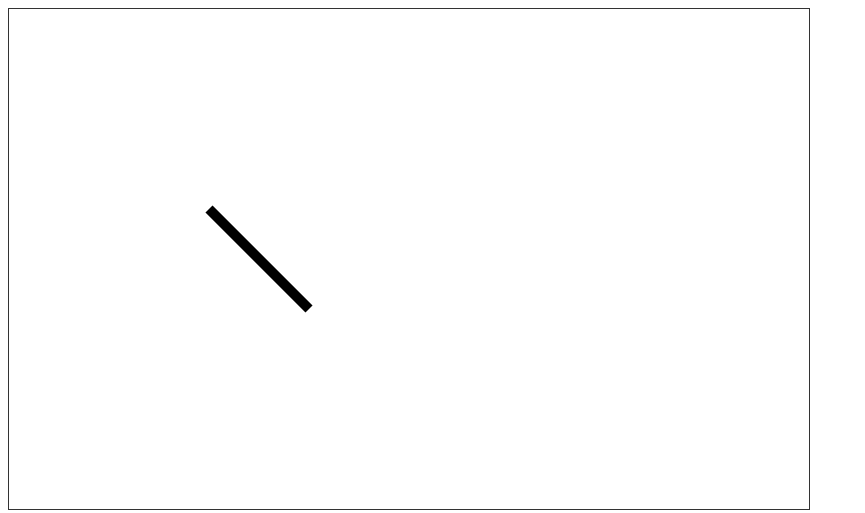
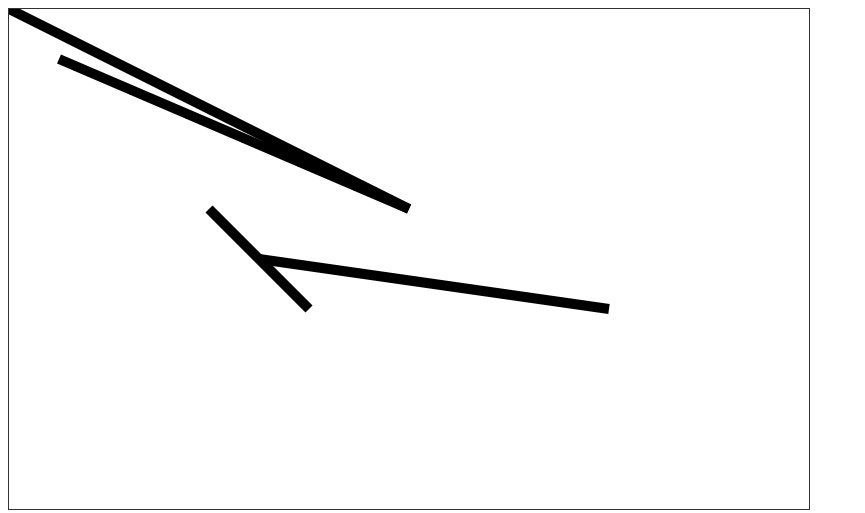
Before and after one commit to Germey/CanvasDemo, a plain HTML site: page index7.html in a window 1280 px wide. Shown: the whole page, without its empty margins (0-865 px from the left). Drawn offline with Linux system fonts and the light colour scheme.

Commit message:
save and restore

```diff
--- a/index7.html
+++ b/index7.html
@@ -14,9 +14,30 @@
 		var context = canvas.getContext("2d");
 		context.lineWidth = 10;
 		context.beginPath();
+		/* 向右和向下分别平移200像素 */
 		context.translate(200,200);
 		context.lineTo(0,0);
 		context.lineTo(100,100);
 		context.stroke();
+		/* 如果这样的话，平移会被保留，需要重新反向平移 */
+		context.translate(-200,-200);
+		context.beginPath();
+		context.lineTo(0,0);
+		context.lineTo(400,200);
+		context.stroke();
+		/* 比这个更好的解决方法是使用save和restore*/
+		context.save();
+		context.beginPath();
+		/* 向右和向下分别平移200像素 */
+		context.translate(200,200);
+		context.lineTo(50,50);
+		context.lineTo(400,100);
+		context.stroke();
+		/* 如果这样的话，平移会被保留，需要重新反向平移 */
+		context.restore();
+		context.beginPath();
+		context.lineTo(50,50);
+		context.lineTo(400,200);
+		context.stroke();
 	</script>
 </html>
```
